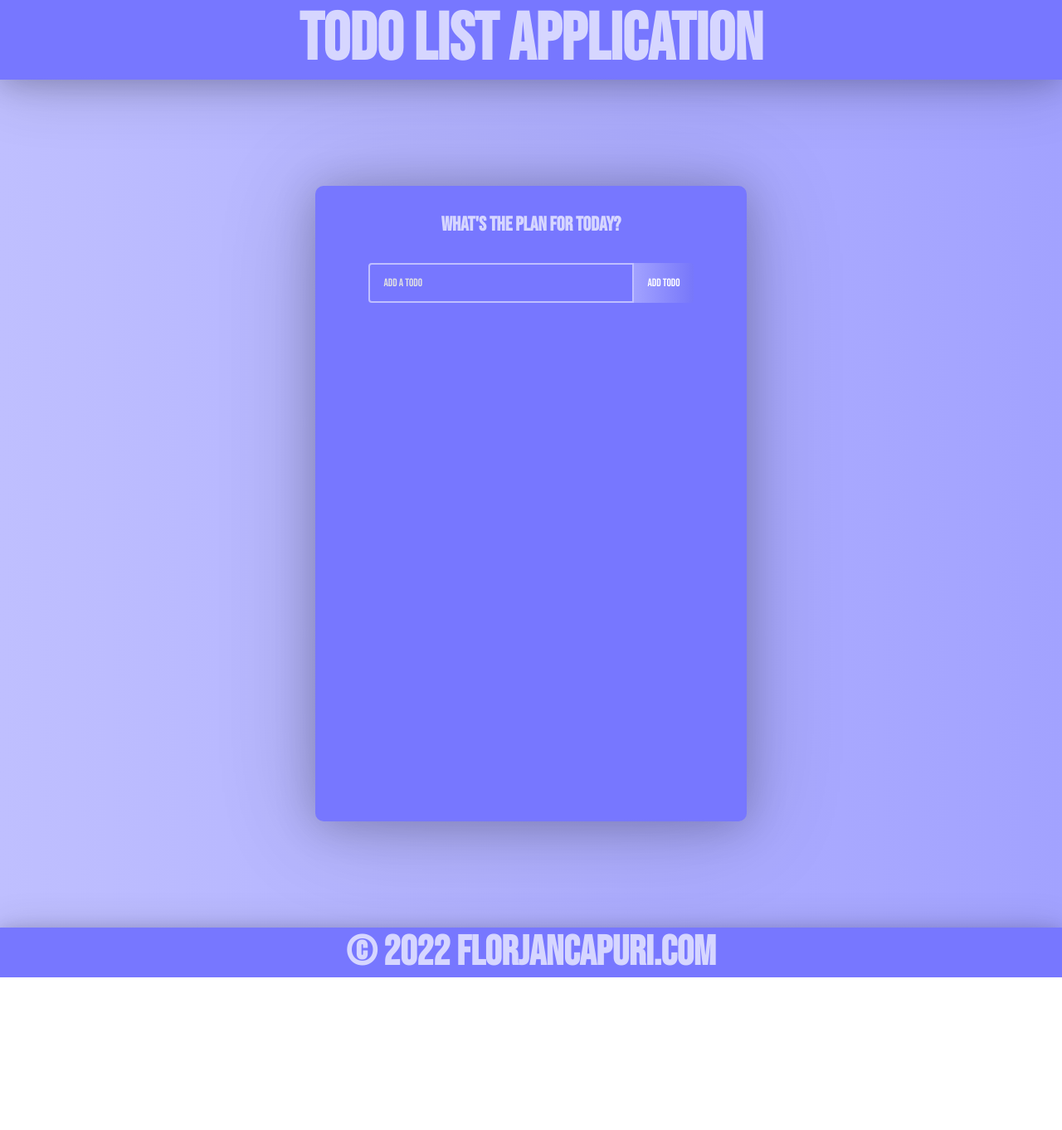
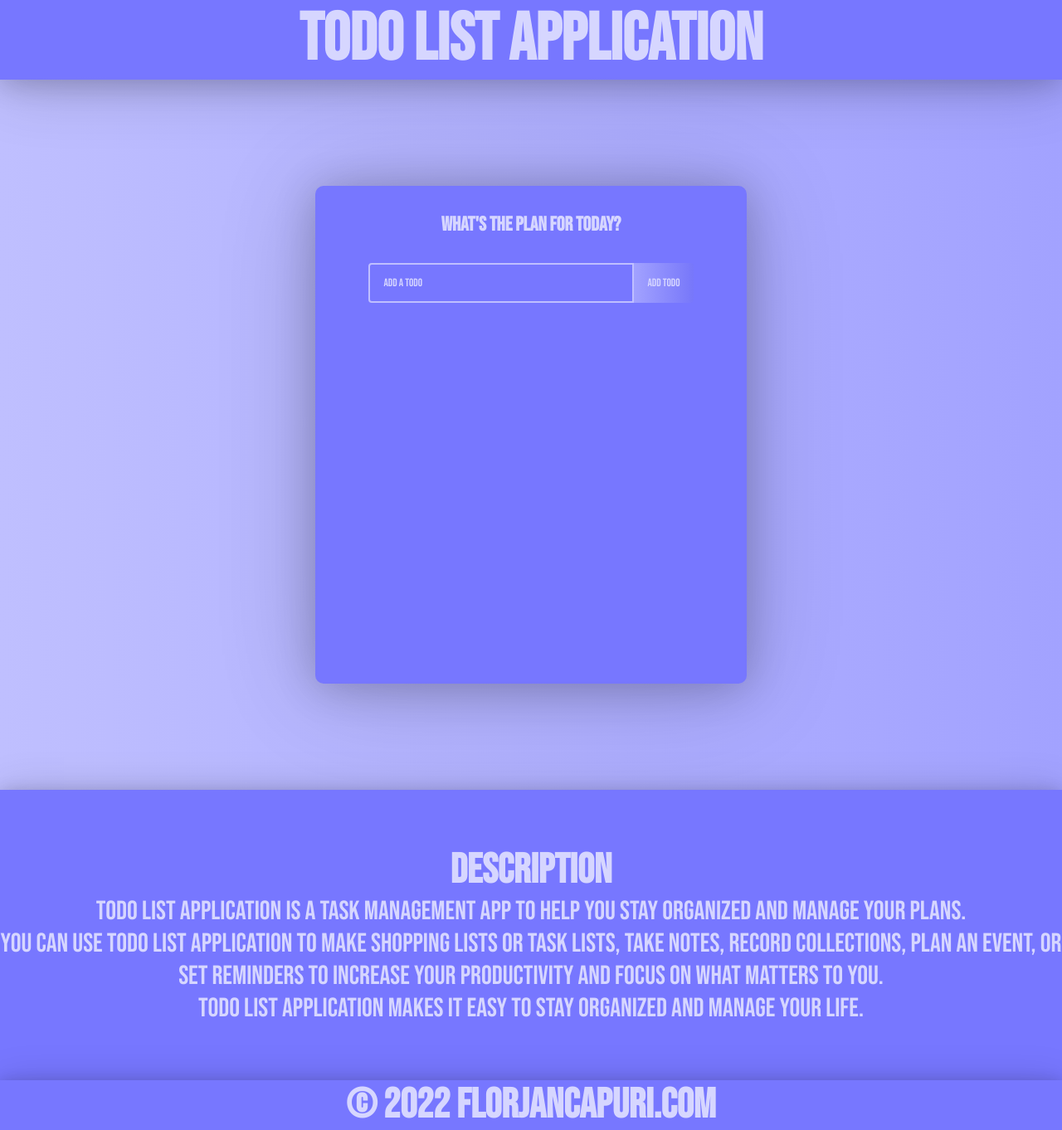
Before and after one commit to FlorjanCapuri/todo-list-app, a React (Create React App) app in the folder react-todo-list-app/: page / in a window 1280 px wide. Shown: the whole page at 83% size. Before the commit the page ends 1178 px from the top, so only its background shows below. Built offline with nearby package versions, Linux system fonts and the light colour scheme.

Commit message:
Version 1.6 Created a description for my application

```diff
--- a/react-todo-list-app/src/App.css
+++ b/react-todo-list-app/src/App.css
@@ -25,7 +25,7 @@
     border-radius: 10px;
     padding-bottom: 32px;
     box-shadow: 0 4px 50px 0 rgba(0, 0, 0, 0.2), 0 6px 120px 0 rgba(0, 0, 0, 0.19);
-    min-height: calc(100vh - 34px);
+
   }
 
   .title {
@@ -38,10 +38,21 @@
     background-color: #7777FF;
     text-align: center;
     box-shadow: 0 4px 20px 0 rgba(0, 0, 0, 0.2), 0 6px 50px 0 rgba(0, 0, 0, 0.19);
-    position:relative;
-    bottom: 0;
-    left: 0;
-    right: 0;
+
+  }
+
+  .description{
+    width: 100%;
+    height: calc(50vh - 50px);
+    display: flex;
+    flex-direction: column;
+    justify-content: center;
+    align-items: center;
+    text-align: center;
+    background-color: #7777FF;
+    color: #D6D6FF;
+    font-size: xx-large;
+    box-shadow: 0 4px 20px 0 rgba(0, 0, 0, 0.2), 0 6px 50px 0 rgba(0, 0, 0, 0.19);
   }
 
   h1 {
@@ -76,11 +87,11 @@
     outline: none;
     width: 320px;
     background: transparent;
-    color: #fff;
+    color: #D6D6FF;
   }
 
   .todo-input::placeholder {
-    color: #e2e2e2;
+    color: #D6D6FF;
   }
 
   .todo-button {
@@ -94,12 +105,12 @@
       rgba(162, 162, 255, 1) 0%,
       rgba(119, 119, 250, 1) 100%
     );
-    color: #fff;
+    color: #D6D6FF;
     text-transform: capitalize;
   }
 
   .todo-input.edit {
-    border: 2px solid #e2e2e2;
+    border: 2px solid #D6D6FF;
   }
 
   .todo-button.edit {
@@ -122,7 +133,7 @@
     justify-content: space-between;
     align-items: center;
     margin: 4px auto;
-    color: #fff;
+    color: #D6D6FF;
     background: linear-gradient(
       90deg,
       rgba(100, 82, 236, 1) 0%,
@@ -167,9 +178,9 @@
 
   .delete-icon {
     margin-right: 5px;
-    color: #fff;
+    color: #D6D6FF;
   }
 
   .edit-icon {
-    color: #fff;
+    color: #D6D6FF;
   }
--- a/react-todo-list-app/src/App.js
+++ b/react-todo-list-app/src/App.js
@@ -3,13 +3,15 @@ import './App.css';
 import Footer from './components/Footer';
 import Title from './components/Title';
 import TodoList from './components/TodoList';
+import Description from './components/Description';
 
 function App() {
   return (
-    <div>
+    <div className='general'>
       <div className='title'><Title /></div>
-      <div className="todo-app"><TodoList /></div>
-      <div className="footer"><Footer /></div>
+      <div className='todo-app'><TodoList /></div>
+      <div className='description'><Description /></div>
+      <div className='footer'><Footer /></div>
     </div>
   );
 }
--- /dev/null
+++ b/react-todo-list-app/src/components/Description.js
@@ -0,0 +1,20 @@
+import React from 'react'
+
+function Description() {
+    return (
+        <div>
+            <h3>Description</h3>
+            <div className='app-description'>
+                <p>
+                    ToDo List Application is a task management app to help you stay organized and manage your plans.
+                    <br></br>
+                    You can use ToDo List Application to make shopping lists or task lists, take notes, record collections, plan an event, or set reminders to increase your productivity and focus on what matters to you.
+                    <br></br>
+                    ToDo List Application makes it easy to stay organized and manage your life.
+                </p>
+            </div>
+        </div>
+    )
+}
+
+export default Description
```
